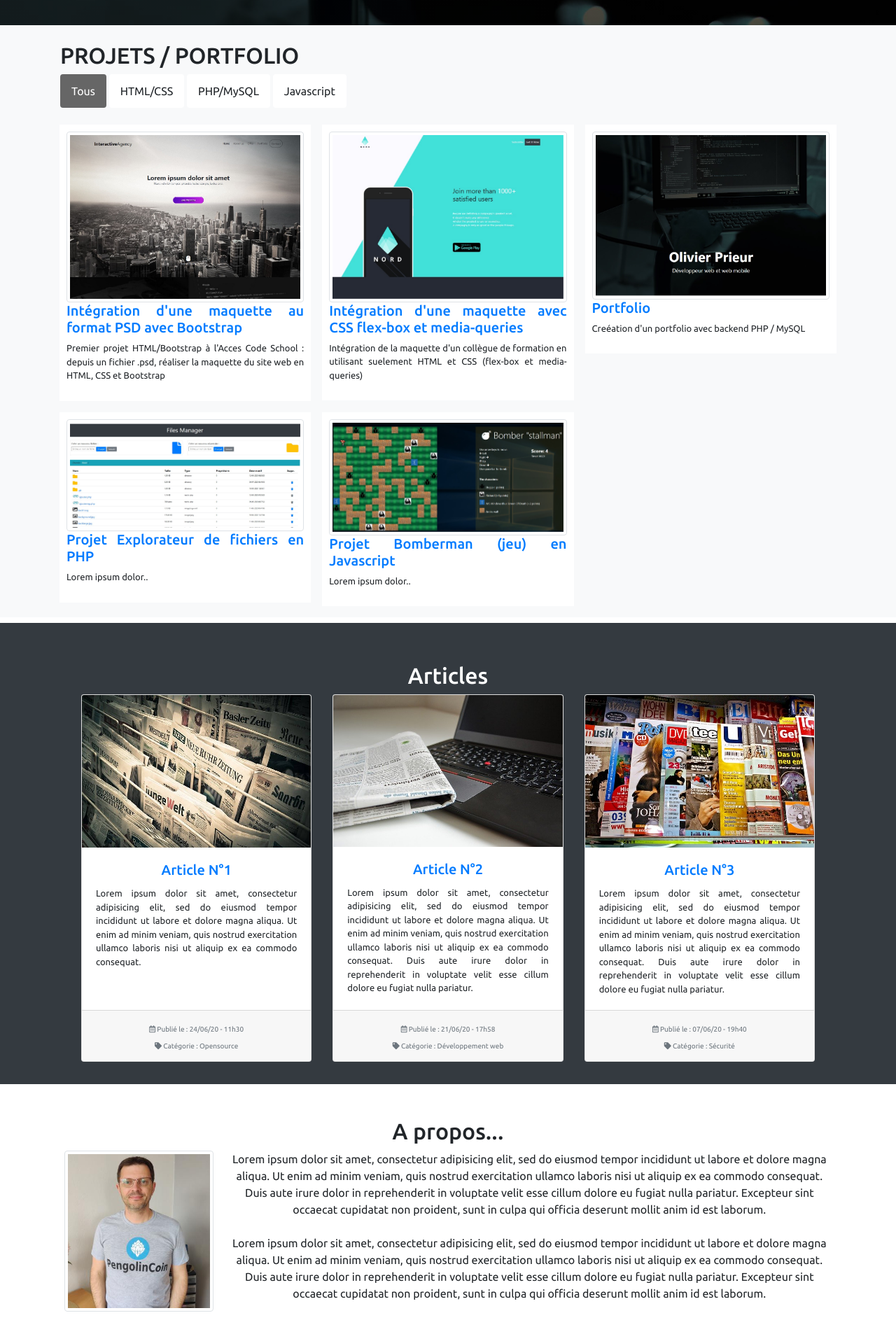
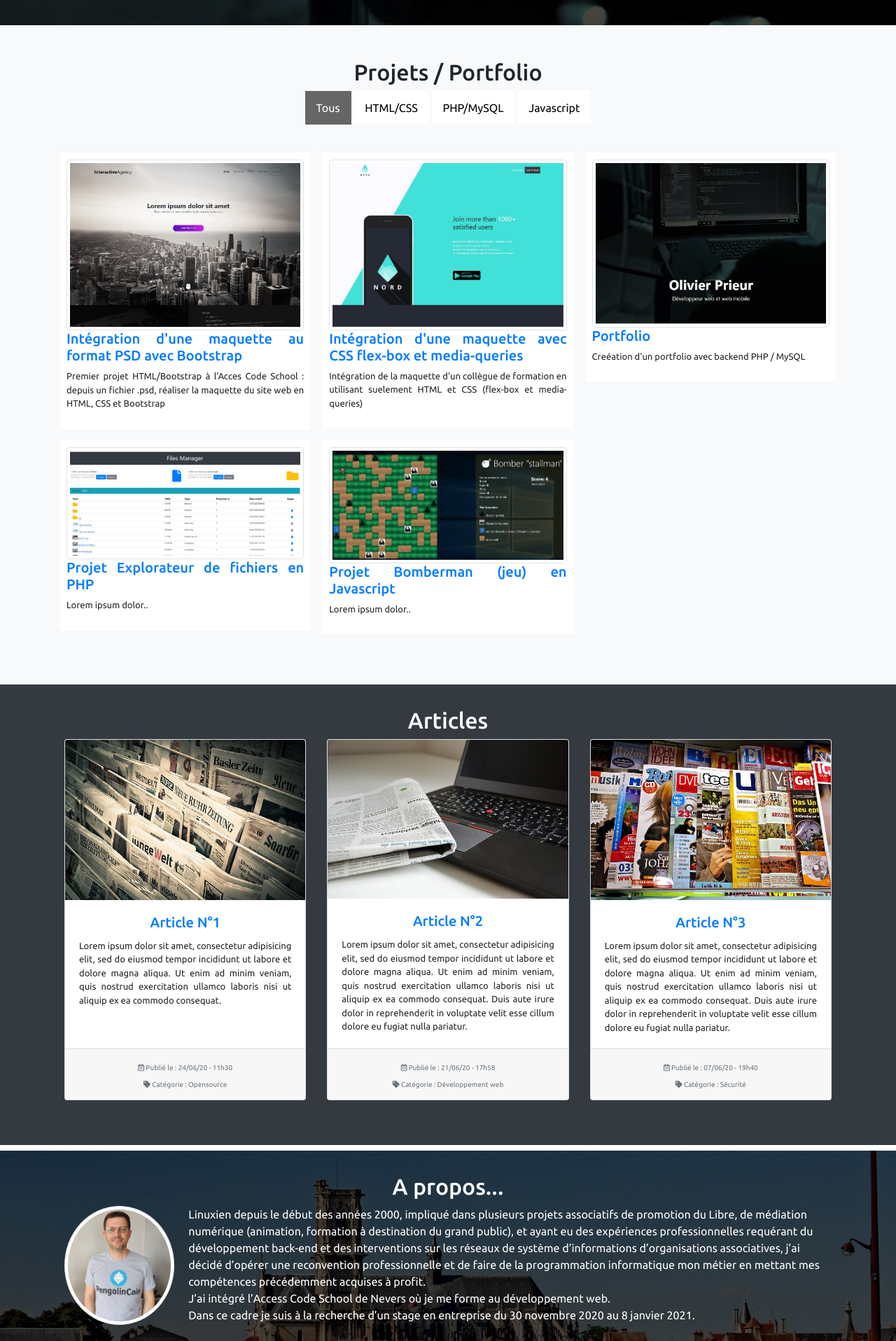
Before and after one commit to citizenz7/portfolio, a PHP site: page / in a window 1280 px wide. Shown: the part 764-2680 px from the top of the page at 70% size. Run offline with PHP 8.4, Linux system fonts and the light colour scheme; some libraries are stand-ins or nearby versions.

Commit message:
php, backgrounds

```diff
--- a/css/style.css
+++ b/css/style.css
@@ -9,10 +9,20 @@ body, html {
 .hero-image {
   /* Use "linear-gradient" to add a darken background effect to the image (photographer.jpg). This will make the text easier to read */
   background-image: linear-gradient(rgba(0, 0, 0, 0.6), rgba(0, 0, 0, 0.6)), url("../img/code-bg1.jpg");
-
   /* Set a specific height */
   height: 100%;
+  /* Position and center the image to scale nicely on all screens */
+  background-position: center;
+  background-repeat: no-repeat;
+  background-size: cover;
+  position: relative;
+}
 
+.hero-image2 {
+  /* Use "linear-gradient" to add a darken background effect to the image (photographer.jpg). This will make the text easier to read */
+  background-image: linear-gradient(rgba(0, 0, 0, 0.6), rgba(0, 0, 0, 0.6)), url("../img/code-bg1.jpg");
+  /* Set a specific height */
+  height: 50%;
   /* Position and center the image to scale nicely on all screens */
   background-position: center;
   background-repeat: no-repeat;
@@ -45,18 +55,17 @@ body, html {
 }
 
 .smalltext {
-  font-size:13px;
+  font-size: 13px;
   text-align: justify;
 }
 
 .tinytext {
-  font-size:10px;
+  font-size: 10px;
 }
-
 
 /* burger */
 .burger {
-  cursor:pointer;
+  cursor: pointer;
   font-size: 48px;
   color: white;
 }
@@ -68,8 +77,8 @@ body, html {
   z-index: 1;
   top: 0;
   left: 0;
-  background-color: rgb(0,0,0);
-  background-color: rgba(0,0,0, 0.9);
+  background-color: rgb(0, 0, 0);
+  background-color: rgba(0, 0, 0, 0.9);
   overflow-x: hidden;
   transition: 0.5s;
 }
@@ -95,7 +104,7 @@ body, html {
   color: #f1f1f1;
 }
 
-.overlay .closebtn {
+.overlay .closebtn2 {
   position: absolute;
   top: 20px;
   right: 45px;
@@ -103,15 +112,16 @@ body, html {
 }
 
 @media screen and (max-height: 450px) {
-  .overlay a {font-size: 20px}
-  .overlay .closebtn {
+  .overlay a {
+    font-size: 20px
+  }
+
+  .overlay .closebtn2 {
     font-size: 40px;
     top: 15px;
     right: 35px;
   }
 }
-
-
 
 /* Center website */
 .main {
@@ -130,7 +140,7 @@ h1 {
 
 /* Add padding BETWEEN each column (if you want) */
 .row,
-.row > .column {
+.row>.column {
   padding: 8px;
 }
 
@@ -138,7 +148,8 @@ h1 {
 .column {
   float: left;
   width: 33.33%;
-  display: none; /* Hide columns by default */
+  display: none;
+  /* Hide columns by default */
 }
 
 /* Clear floats after rows */
@@ -160,7 +171,7 @@ h1 {
 }
 
 /* Style the buttons */
-.btn {
+.btn2 {
   border: none;
   outline: none;
   padding: 12px 16px;
@@ -169,25 +180,29 @@ h1 {
 }
 
 /* Add a grey background color on mouse-over */
-.btn:hover {
+.btn2:hover {
   background-color: #ddd;
 }
 
 /* Add a dark background color to the active button */
-.btn.active {
+.btn2.active {
   background-color: #666;
   color: white;
 }
 
 .photo {
-  max-height: 230px;
+  max-height: 170px;
+  margin-right: 20px;
+}
+
+.img-article {
+  max-height: 250px;
   margin-right: 20px;
 }
 
 .img-social {
-  max-height:80px;
+  max-height: 60px;
 }
-
 
 .container2 {
   position: relative;
@@ -228,3 +243,14 @@ h1 {
   font-size: 16px;
   padding: 16px 32px;
 }
+
+#apropos2 {
+  /* Use "linear-gradient" to add a darken background effect to the image (photographer.jpg). This will make the text easier to read */
+  background-image: linear-gradient(rgba(0, 0, 0, 0.7), rgba(0, 0, 0, 0.7)), url("../img/neversbg.jpg");
+  /* Set a specific height */
+  height: 100%;
+  /* Position and center the image to scale nicely on all screens */
+  background-position: center;
+  background-repeat: no-repeat;
+  background-size: cover;
+}
--- a/index.html
+++ b/index.html
@@ -10,10 +10,10 @@
   <link rel="stylesheet" href="css/style.css">
 </head>
 
-<body>
+<body id="tothetop">
 
   <div id="myNav" class="overlay">
-    <a href="javascript:void(0)" class="closebtn" onclick="closeNav()">&times;</a>
+    <a href="javascript:void(0)" class="closebtn2" onclick="closeNav()">&times;</a>
     <div class="overlay-content">
       <a href="#projets">Projets / Porfolio</a>
       <a href="#articles">Articles</a>
@@ -32,22 +32,23 @@
     </div>
   </div>
 
-  <div class="container-fluid bg-light">
-    <div class="container pt-4 px-3">
-      <h2 id="projets">PROJETS / PORTFOLIO</h2>
+  <div id="projets" class="container-fluid bg-light">
+    <div class="container pt-5 pb-3">
+      <div class="text-center">
+        <h2>Projets / Portfolio</h2>
+      </div>
 
-      <div id="myBtnContainer">
-        <button class="btn active" onclick="filterSelection('all')"> Tous</button>
-        <button class="btn" onclick="filterSelection('html')"> HTML/CSS</button>
-        <button class="btn" onclick="filterSelection('php')"> PHP/MySQL</button>
-        <button class="btn" onclick="filterSelection('js')"> Javascript</button>
+      <div class="text-center" id="mybtn2Container">
+        <button class="btn2 active" onclick="filterSelection('all')"> Tous</button>
+        <button class="btn2" onclick="filterSelection('html')"> HTML/CSS</button>
+        <button class="btn2" onclick="filterSelection('php')"> PHP/MySQL</button>
+        <button class="btn2" onclick="filterSelection('js')"> Javascript</button>
       </div>
     </div>
 
     <!-- Portfolio Gallery Grid -->
-    <div class="container">
+    <div class="container pb-5">
       <div class="row">
-
         <div class="column html">
           <div class="content">
             <div class="container2">
@@ -56,7 +57,7 @@
                 <div class="text2">HTML / CSS / BOOTSTRAP</div>
               </div>
             </div>
-            <h4 class="title-articles"><a href="projets/projet1.php" target="_blank">Intégration d'une maquette au format PSD avec Bootstrap</a></h4>
+            <h4 class="title-articles"><a href="projet.php" target="_blank">Intégration d'une maquette au format PSD avec Bootstrap</a></h4>
             <p class="smalltext">Premier projet HTML/Bootstrap à l'Acces Code School : depuis un fichier .psd, réaliser la maquette du site web en HTML, CSS et Bootstrap</p>
           </div>
         </div>
@@ -68,7 +69,7 @@
                 <div class="text2">HTML / CSS</div>
               </div>
             </div>
-            <h4 class="title-articles"><a href="projets/projet2.php" target="_blank">Intégration d'une maquette avec CSS flex-box et media-queries</a></h4>
+            <h4 class="title-articles"><a href="projet.php" target="_blank">Intégration d'une maquette avec CSS flex-box et media-queries</a></h4>
             <p class="smalltext">Intégration de la maquette d'un collègue de formation en utilisant suelement HTML et CSS (flex-box et media-queries)</p>
           </div>
         </div>
@@ -80,7 +81,7 @@
                 <div class="text2">HTML / CSS / PHP</div>
               </div>
             </div>
-            <h4 class="title-articles"><a href="projets/projet3.php" target="_blank">Portfolio</a></h4>
+            <h4 class="title-articles"><a href="projet.php" target="_blank">Portfolio</a></h4>
             <p class="smalltext">Creéation d'un portfolio avec backend PHP / MySQL</p>
           </div>
         </div>
@@ -92,7 +93,7 @@
                 <div class="text2">HTML / CSS / PHP</div>
               </div>
             </div>
-            <h4 class="title-articles"><a href="projets/projet4.php" target="_blank">Projet Explorateur de fichiers en PHP</a></h4>
+            <h4 class="title-articles"><a href="projet.php" target="_blank">Projet Explorateur de fichiers en PHP</a></h4>
             <p class="smalltext">Lorem ipsum dolor..</p>
           </div>
         </div>
@@ -104,7 +105,7 @@
                 <div class="text2">Javascript / CSSP</div>
               </div>
             </div>
-            <h4 class="title-articles"><a href="projets/projet5.php" target="_blank">Projet Bomberman (jeu) en Javascript</a></h4>
+            <h4 class="title-articles"><a href="projet.php" target="_blank">Projet Bomberman (jeu) en Javascript</a></h4>
             <p class="smalltext">Lorem ipsum dolor..</p>
           </div>
         </div>
@@ -114,12 +115,11 @@
     </div><!-- //container -->
   </div><!-- //container-fluid -->
 
-  <div class="container-fluid bg-dark">
-    <div class="container pt-4 px-4">
-      <div class="container pt-3 pb-3">
+  <div id="articles" class="container-fluid bg-dark">
+    <div class="container pt-3 pb-5">
       <div class="row">
         <div class="col text-center">
-            <h2 id="articles" class="text-white">Articles</h2>
+          <h2 class="text-white">Articles</h2>
           <div class="card-deck">
             <div class="card">
               <img src="img/article11.jpg" class="card-img-top" alt="article 1">
@@ -160,38 +160,108 @@
       </div>
     </div>
   </div>
+
+  <div id="apropos2" class="container-fluid mt-0">
+    <div id="apropos" class="container">
+      <div class="row">
+        <div class="col pt-4">
+          <div class="text-center text-white">
+            <h2>A propos...</h2>
           </div>
-
-
-  <div class="container pt-3 pb-5">
-    <div class="row">
-      <div class="col text-center">
-        <p>
-        <h2 id="apropos">A propos...</h2>
-        <img src="img/citizenz2.png" class="img-fluid img-thumbnail float-left photo" alt="Olivier Prieur">
-        Lorem ipsum dolor sit amet, consectetur adipisicing elit, sed do eiusmod tempor incididunt ut labore et dolore magna aliqua.
-        Ut enim ad minim veniam, quis nostrud exercitation ullamco laboris nisi ut aliquip ex ea commodo consequat.
-        <br>
-        Duis aute irure dolor in reprehenderit in voluptate velit esse cillum dolore eu fugiat nulla pariatur.
-        Excepteur sint occaecat cupidatat non proident, sunt in culpa qui officia deserunt mollit anim id est laborum.
-        <br><br>
-        Lorem ipsum dolor sit amet, consectetur adipisicing elit, sed do eiusmod tempor incididunt ut labore et dolore magna aliqua.
-        Ut enim ad minim veniam, quis nostrud exercitation ullamco laboris nisi ut aliquip ex ea commodo consequat.
-        Duis aute irure dolor in reprehenderit in voluptate velit esse cillum dolore eu fugiat nulla pariatur.
-        Excepteur sint occaecat cupidatat non proident, sunt in culpa qui officia deserunt mollit anim id est laborum.
+          <p class="text-white">
+            <img src="img/citizenz2.png" class="img-fluid img-thumbnail rounded-circle float-left photo" alt="Olivier Prieur">
+            Linuxien depuis le début des années 2000, impliqué dans plusieurs projets associatifs de promotion du Libre,
+            de médiation numérique (animation, formation à destination du grand public), et ayant eu des expériences professionnelles requérant
+            du développement back-end et des interventions sur les réseaux de système d’informations d’organisations associatives,
+            j’ai décidé d’opérer une reconvention professionnelle et de faire de la programmation informatique mon métier en mettant
+            mes compétences précédemment acquises à profit.<br>
+            J’ai intégré l’Access Code School de Nevers où je me forme au développement web.<br>
+            Dans ce cadre je suis à la recherche d’un stage en entreprise du 30 novembre 2020 au 8 janvier 2021.
           </p>
+          <div class="text-center text-white pt-5"><h4>Mes projets et sites web</h4></div>
+          <div class="card-deck">
+            <div class="card">
+              <a href="https://www.citizenz.info" target="_blank"><img src="img/citizenzinfo.jpg" class="card-img-top" alt="citizenz.info"></a>
+              <div class="card-body">
+                <h5 class="card-title">citizenz.info</h5>
+                <p class="card-text">Blog Geek & Libre</p>
+              </div>
+            </div>
+            <div class="card">
+              <a href="https://www.ft4a.fr" target="_blank"><img src="img/ft4afr.jpg" class="card-img-top" alt="fr4a.fr"></a>
+              <div class="card-body">
+                <h5 class="card-title">ft4a.fr</h5>
+                <p class="">Tracker bittorrent exclusivement réservé aux médias sous licence libre ou licence de libre diffusion.</p>
+              </div>
+            </div>
+            <div class="card">
+              <a href="https://www.pengolincoin.xyz" target="_blank"><img src="img/pengolincoinxyz.jpg" class="card-img-top" alt="pengolincoin.xyz"></a>
+              <div class="card-body">
+                <h5 class="card-title">Pengolincoin</h5>
+                <p class="card-text">Projet de cryptomonnaie généraliste, populaire et écologique.</p>
               </div>
             </div>
           </div>
 
+        </div>
+      </div>
+    </div>
+  </div>
+
+  <div class="container-fluid">
+
+    <div class="container">
+      <div class="row">
+        <div class="col pt-5">
+          <h3 class="text-center">Me contacter</h3>
+          <p class="text-center"><em>Merci d'utiliser le formulaire ci-dessous pour m'envoyer un message. J'y répondrai dès que possible.</em></p>
+          <form class="form-group" action="" method="post">
+            <div class="row">
+              <div class="col">
+                <div class="row">
+                  <div class="col-sm-6 form-group">
+                    <input class="form-control" id="name" name="name" placeholder="Votre nom" type="text" required>
+                  </div>
+                  <div class="col-sm-6 form-group">
+                    <input class="form-control" id="email" name="from" placeholder="Votre E-mail" type="email" required>
+                  </div>
+                  <div class="col-sm-12 form-group">
+                    <input class="form-control" id="subject" name="subject" placeholder="Sujet" type="text" required>
+                  </div>
+                </div>
+                <textarea class="form-control" id="message" name="message" placeholder="Votre message" rows="6" required></textarea>
+                <!--<br>
+                <label for="verif_box">Anti-spam : <br>
+                  <div class="g-recaptcha" data-sitekey="6LfrmrUUAAAAAOU9sv-UO9A6joAVpLvrRB3sCbtt"></div>
+                </label>
+               -->
+                <div class="row">
+                  <div class="col-md-12 form-group text-right">
+                    <button class="btn btn-primary mb-2 mt-3" name="submit" type="submit">Envoyer</button>
+                    <button class="btn btn-secondary ml-3 mb-2 mt-3" type="reset">Annuler</button>
+                  </div>
+                </div>
+              </div>
+            </div>
+          </form>
+
+        </div>
+      </div>
+    </div>
+
+  </div>
+
+
+
+
   <div class="container-fluid pt-3 pb-5 bg-light">
     <div class="row">
       <div class="col text-center">
-        <h2 id="contact">Contact & Réseaux sociaux</h2>
+        <h2 id="contact">Réseaux sociaux</h2>
         <div>
-          <a class="text-decoration-none" href="mailto:oprieur@protonmail.com">
+          <!--<a class="text-decoration-none" href="mailto:oprieur@protonmail.com">
             <img src="img/email.png" class="img-fluid img-social" alt="E-mail">
-          </a>
+          </a>-->
           <a class="text-decoration-none" href="https://www.facebook.com/oprieur.pro.7">
             <img src="img/facebook.png" class="img-fluid img-social" alt="Facebook">
           </a>
@@ -202,9 +272,17 @@
             <img src="img/linkedin.png" class="img-fluid img-social" alt="LinkedIn">
           </a>
         </div>
+
+        <div class="pt-5">
+          <a href="#tothetop" title="Haut de page"><i class="fas fa-chevron-up fa-3x"></i></a>
+        </div>
+
       </div>
     </div>
   </div>
+
+
+
 
   <script>
     function openNav() {
```
Also changed, not shown: article.php (added, +107 -0 lines), js/script.js (+0 -11 lines), projet.php (added, +107 -0 lines), img/citizenzinfo.jpg (added), img/ft4afr.jpg (added), img/neversbg.jpg (added), img/pengolincoinxyz.jpg (added). Lines whose indentation alone changed are shown as unchanged.
